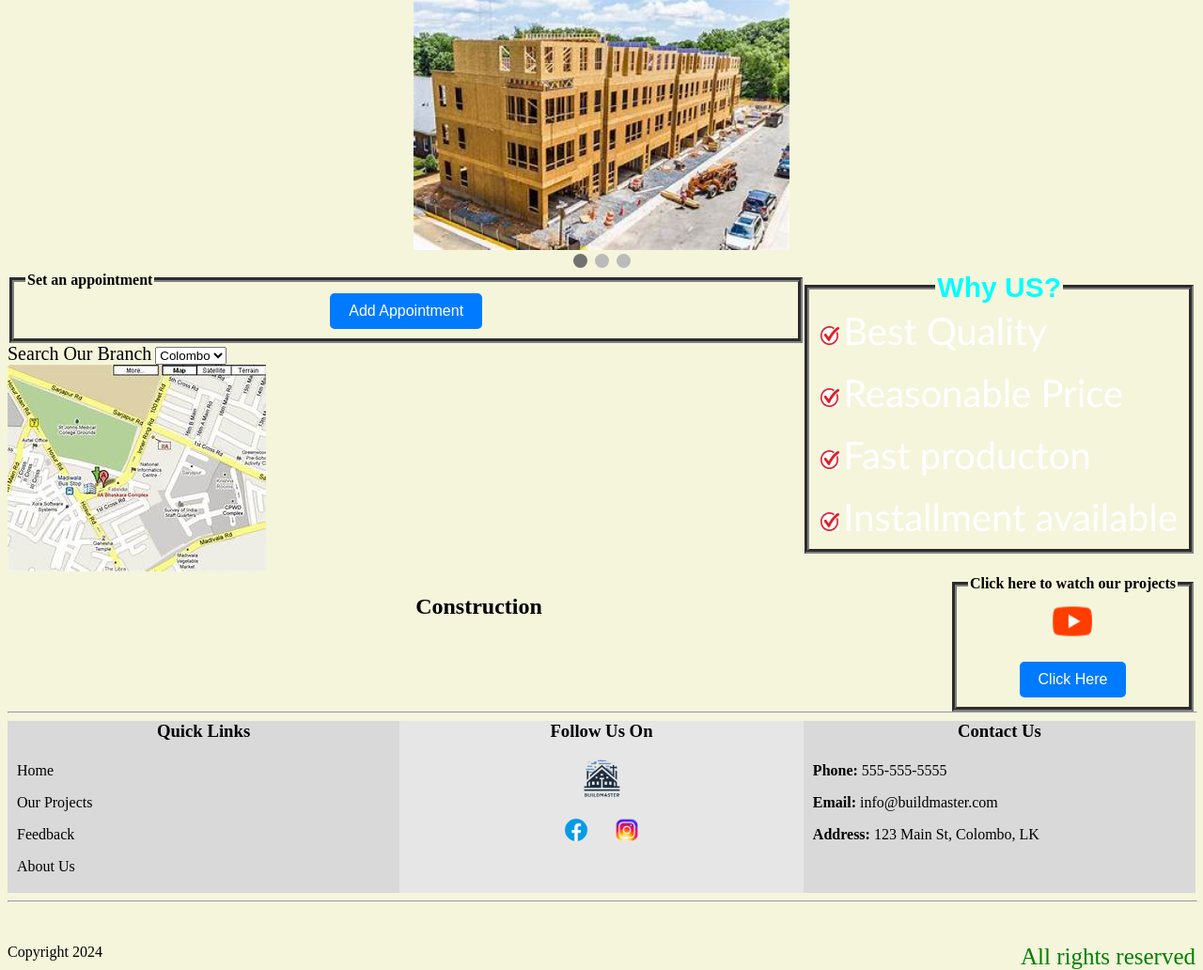
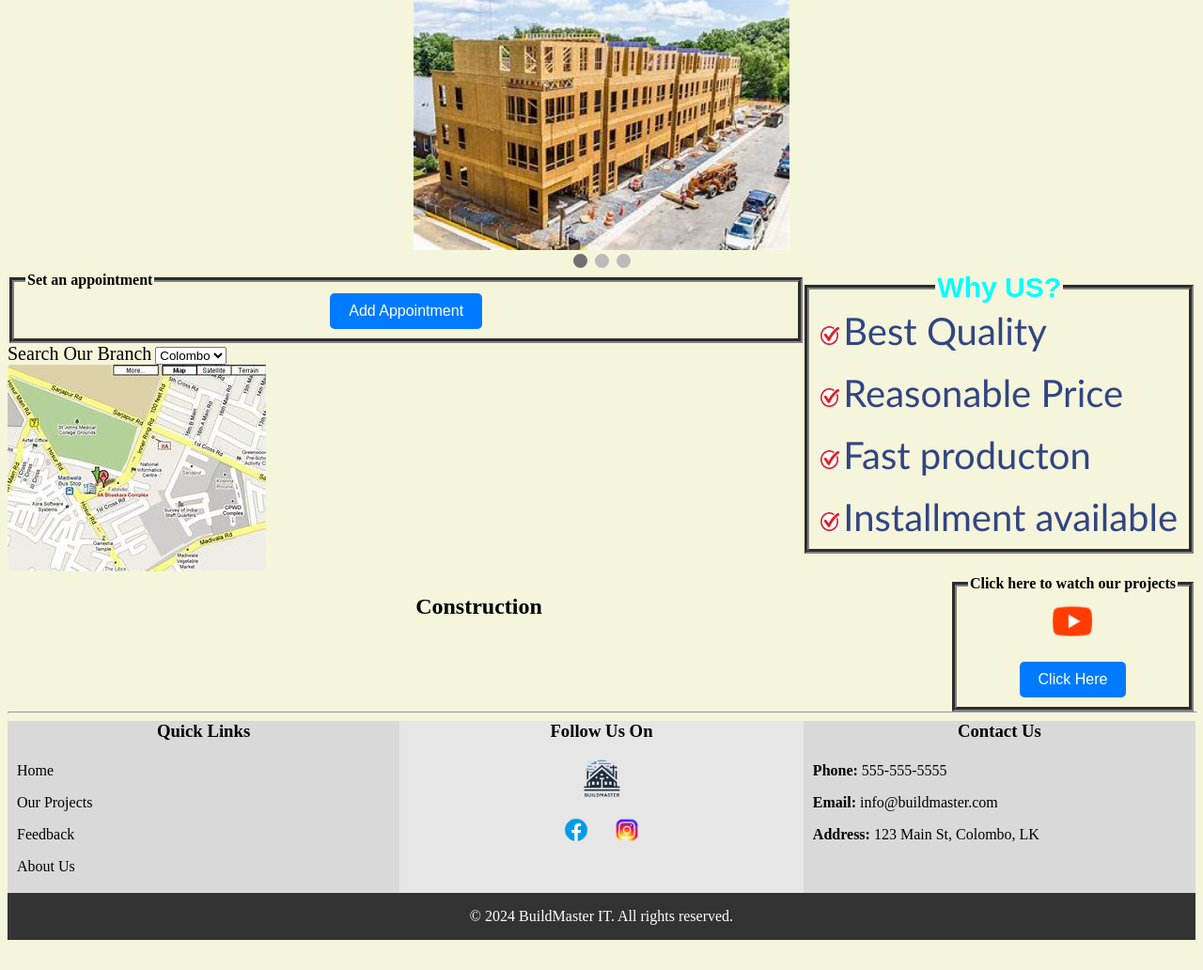
Before and after one commit to MiniduTH/BuildMasterWEB, a PHP site: page / in a window 1280 px wide. Shown: the part 121-1153 px from the top of the page at 94% size. After the commit the page ends 1121 px from the top, so only its background shows below. Run offline with PHP 8.4, Linux system fonts and the light colour scheme.

Commit message:
footer n whyus

```diff
--- a/ProjectManager.html
+++ b/ProjectManager.html
@@ -104,8 +104,8 @@
             </ul>
           </div>
         </div>
-      <hr><br><br>
-      <p>Copyright 2024 <span id="footer-right">All rights reserved</span> </p>
+      <div class="footer">
+      <p>&copy; 2024 BuildMaster IT. All rights reserved.</p></div>
     </footer>
 </body>
 </html>
--- a/appointment.html
+++ b/appointment.html
@@ -81,8 +81,8 @@
               </ul>
             </div>
           </div>
-        <hr><br><br>
-        <p>Copyright 2024 <span id="footer-right">All rights reserved</span> </p>
+      <hr><br><br><div class="footer">
+        <p>&copy; 2024 BuildMaster IT. All rights reserved.</p></div>
     </footer>
 
 </body>
--- a/contactUs.html
+++ b/contactUs.html
@@ -112,8 +112,8 @@
               </ul>
             </div>
           </div>
-        <hr><br><br>
-        <p>Copyright 2024 <span id="footer-right">All rights reserved</span> </p>
+        <div class="footer">
+        <p>&copy; 2024 BuildMaster IT. All rights reserved.</p></div>
     </footer>
 
 </body>
--- a/index.html
+++ b/index.html
@@ -113,8 +113,8 @@
                 </ul>
             </div>
         </div>
-        <hr><br><br>
-        <p>Copyright 2024 <span id="footer-right">All rights reserved</span> </p>
+        <div class="footer">
+        <p>&copy; 2024 BuildMaster IT. All rights reserved.</p></div>
     </footer>
     <script>
         // JavaScript for slideshow
--- a/signUp.html
+++ b/signUp.html
@@ -66,9 +66,9 @@
 
 
 
-      <hr><br><br>
-      <p>Copyright 2024 <span id="footer-right">All rights reserved</span> </p>
-    </footer>
+     <div class="footer">
+      <p>&copy; 2024 BuildMaster IT. All rights reserved.</p></div>
+
 
 </body>
 <script>
--- a/src/CSS/body.css
+++ b/src/CSS/body.css
@@ -1,6 +1,3 @@
-
-
-
 .slideshow-container {
     max-width: 100%;
     position: relative;
@@ -27,7 +24,7 @@
 
 /* Navigation dots style */
 .dot {
-    cursor: pointer;
+    cursor:initial;
     height: 15px;
     width: 15px;
     margin: 0 2px;
@@ -95,7 +92,7 @@ fieldset{
 }
 .whyusContent{
     font-family: 'Gill Sans', 'Gill Sans MT', Calibri, 'Trebuchet MS', sans-serif;
-    color:white;
+    color:rgb(50, 69, 129);
     font-size:40px;
 }
 .Whyusheading{
--- a/src/CSS/footer.css
+++ b/src/CSS/footer.css
@@ -69,3 +69,10 @@ footer p{
     width: 30px;
     padding:20px 10px;
   }
+
+  .footer{
+    background-color: #333;
+			color: #fff;
+			padding: 1rem;
+			text-align: center;
+  }
--- a/userAccount.html
+++ b/userAccount.html
@@ -70,8 +70,8 @@
 
 
 
-      <hr><br><br>
-      <p>Copyright 2024 <span id="footer-right">All rights reserved</span> </p>
+      <div class="footer">
+      <p>&copy; 2024 BuildMaster IT. All rights reserved.</p></div>
     </footer>
 
 </body>
```
